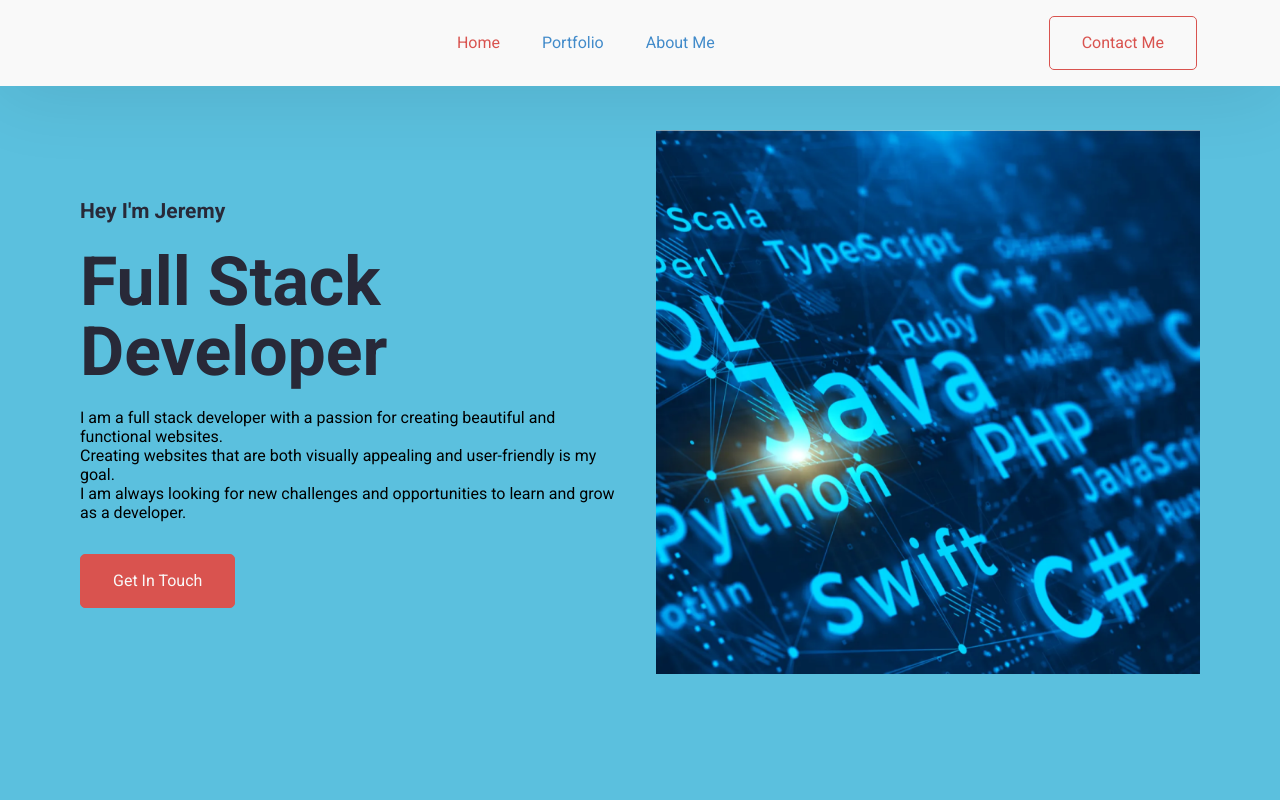
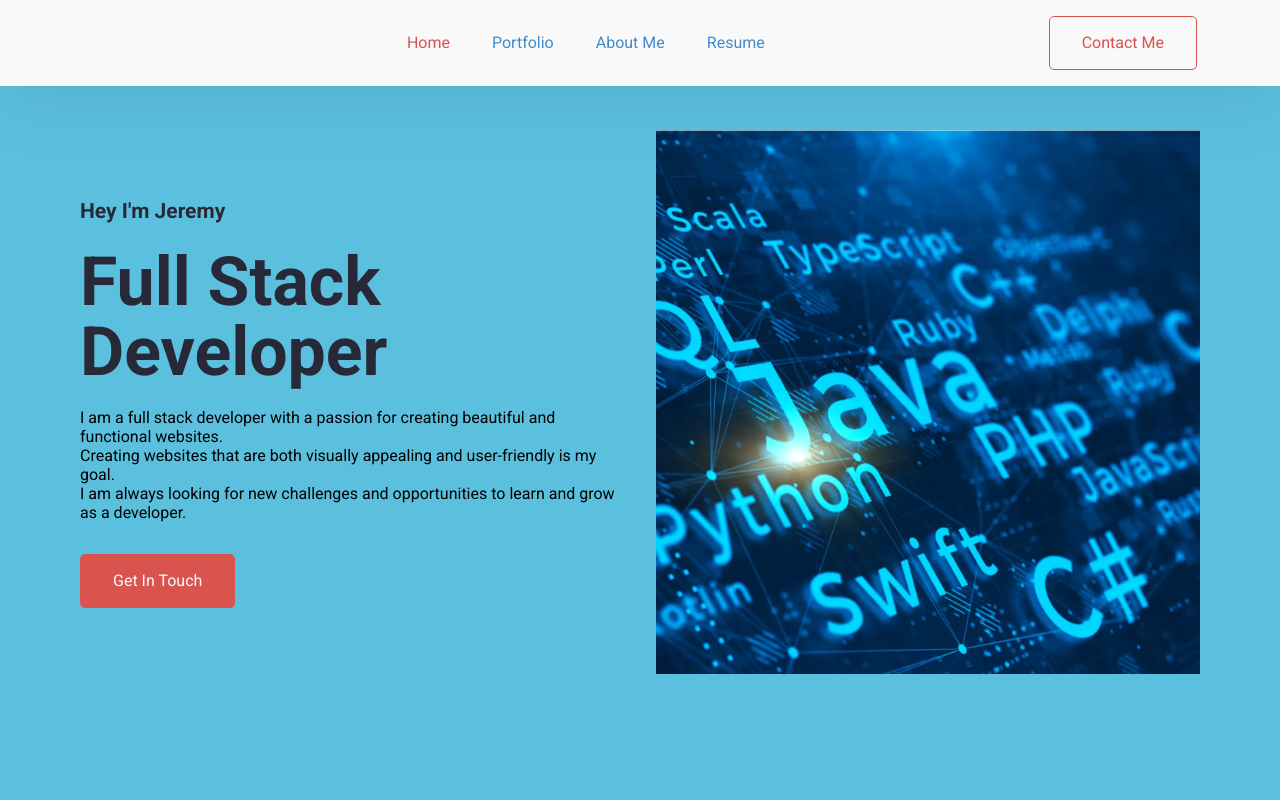
Before and after one commit to Ragnarok344/React-Portfolio, a React (Create React App) app: page / in a window 1280 px wide. Shown: the top 800 px of the page. Built offline with nearby package versions, Linux system fonts and the light colour scheme.

Commit message:
Added resume to the nav bar and linked it in with current nav bar options

```diff
--- a/src/Pages/home/Navbar.jsx
+++ b/src/Pages/home/Navbar.jsx
@@ -56,6 +56,9 @@ return(
                 <li>
                     <Link onClick={closeMenu} activeClass="navbar-active-content" spy={true} smooth={true} offset={-70} duration={500} to="Aboutme" className="navbar-content">About Me</Link>
                 </li>
+                <li>
+                    <Link onClick={closeMenu} activeClass="navbar-active-content" spy={true} smooth={true} offset={-70} duration={500} to="resume" className="navbar-content">Resume</Link>
+                </li>
             </ul>
         </div>
         <Link onClick={closeMenu} activeClass="navbar-active-content" spy={true} smooth={true} offset={-70} duration={500} to="contact" className="btn btn-outline-primary">Contact Me</Link>
```
